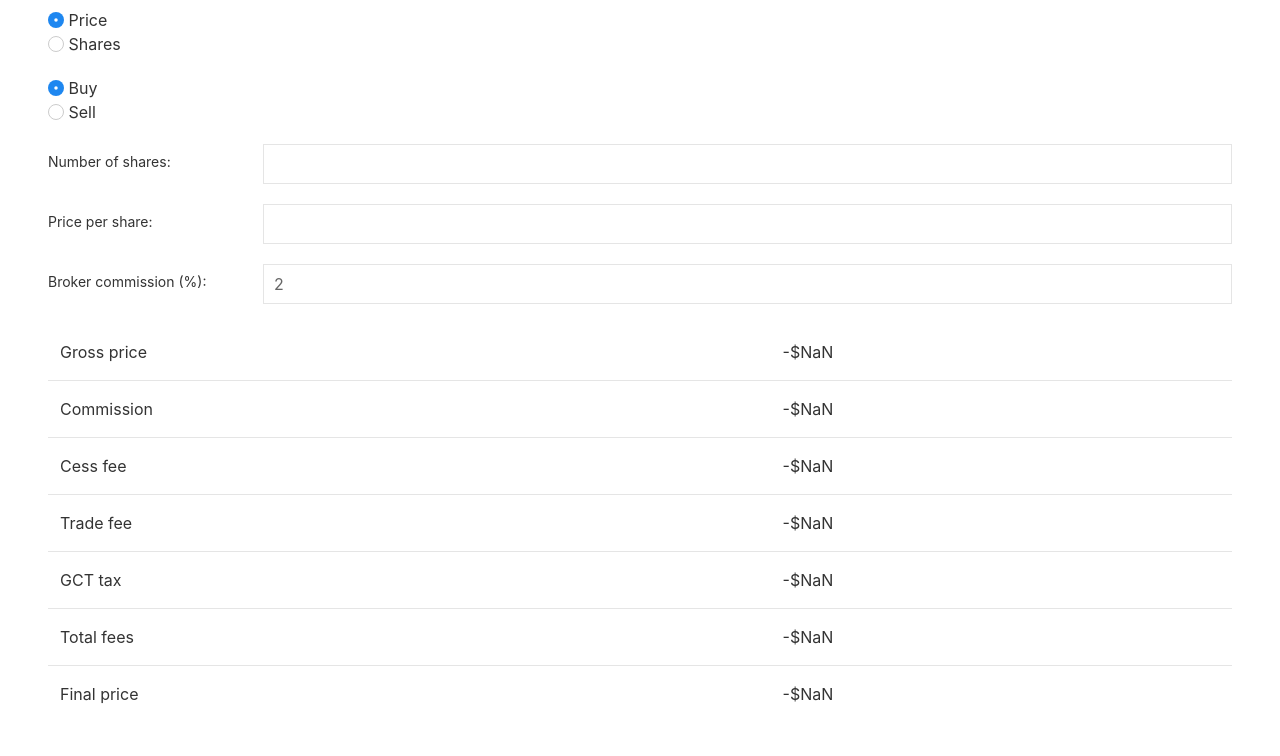
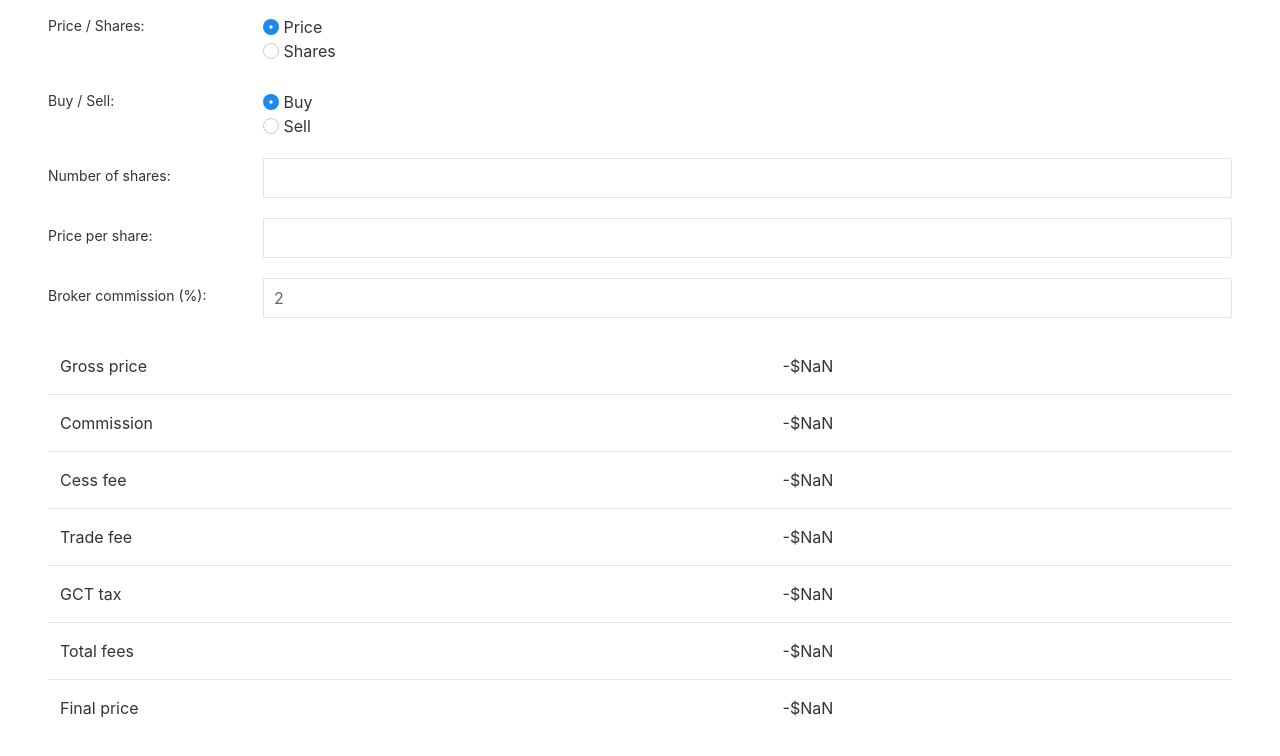
Before and after one commit to AshineFoster/calculator, a Svelte app: page / in a window 1280 px wide. Shown: the top 756 px of the page. Built offline with nearby package versions, Linux system fonts and the light colour scheme.

Commit message:
add labels for radio inputs

```diff
--- a/src/App.svelte
+++ b/src/App.svelte
@@ -180,6 +180,8 @@
 	<form class="uk-form-horizontal">
 
 		<div class="uk-margin">
+			<div class="uk-form-label">Price / Shares:</div>
+			<div class="uk-form-controls uk-form-controls-text">
 				<label>
 					<input
 						class="uk-radio"
@@ -197,11 +199,14 @@
 					Shares
 				</label>
 			</div>
+		</div>
 	</form>
 
 	{#if sharesOrPrice === 'price'}
 		<form class="uk-form-horizontal">
 			<div class="uk-margin">
+				<div class="uk-form-label">Buy / Sell:</div>
+				<div class="uk-form-controls uk-form-controls-text">
 					<label>
 						<input
 							class="uk-radio"
@@ -217,6 +222,7 @@
 							bind:group={buyOrSell}
 							value={'sell'} />
 						Sell</label>
+				</div>
 			</div>
 
 			<div class="uk-margin">
@@ -294,6 +300,8 @@
 	{:else if sharesOrPrice === 'shares'}
 		<form class="uk-form-horizontal">
 			<div class="uk-margin">
+				<div class="uk-form-label">Buy / Sell:</div>
+				<div class="uk-form-controls uk-form-controls-text">
 					<label>
 						<input
 							class="uk-radio"
@@ -309,6 +317,7 @@
 							bind:group={buyOrSellShares}
 							value={'sell'} />
 						Sell</label>
+				</div>
 			</div>
 
 			<div class="uk-margin">
```
Lines whose indentation alone changed are shown as unchanged.
